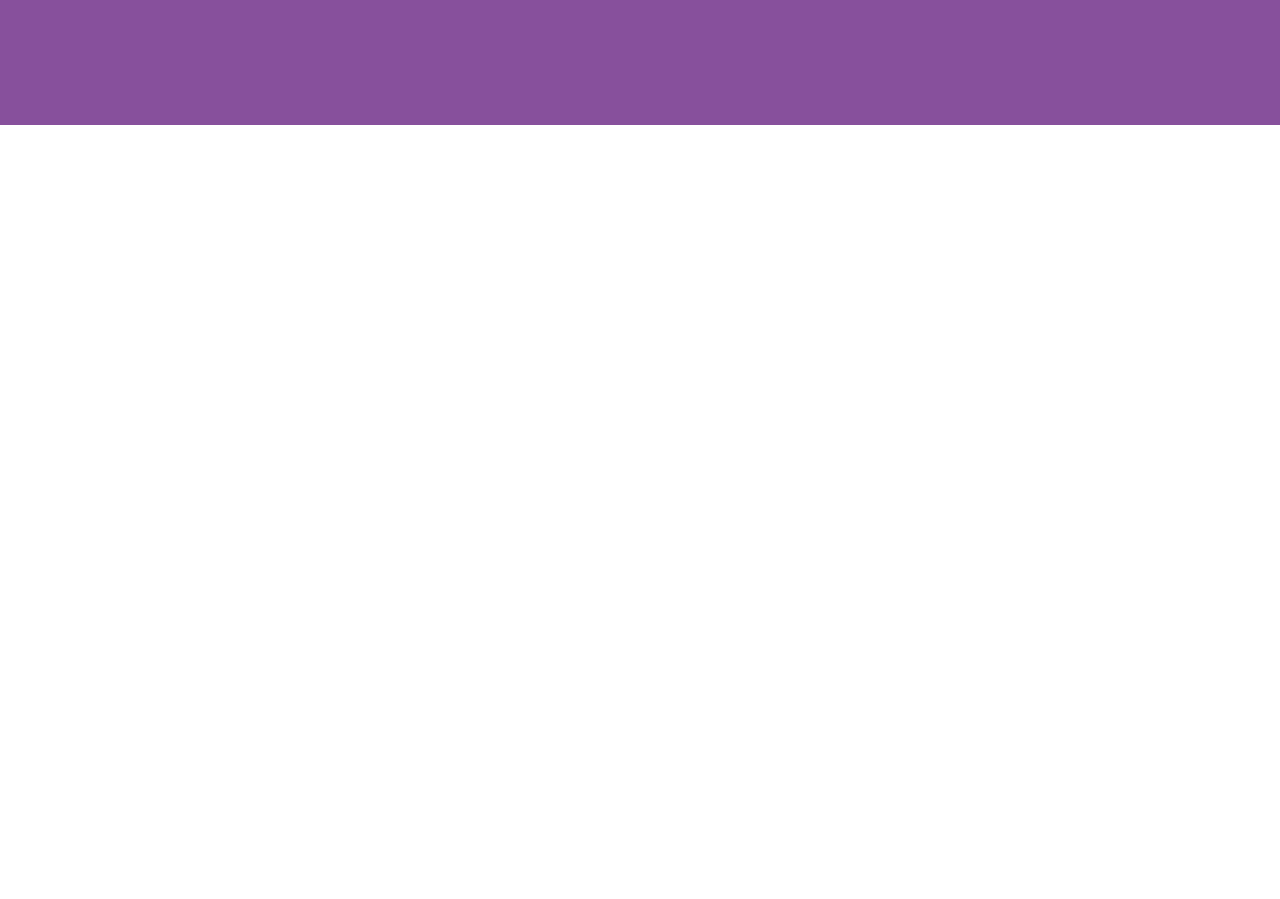
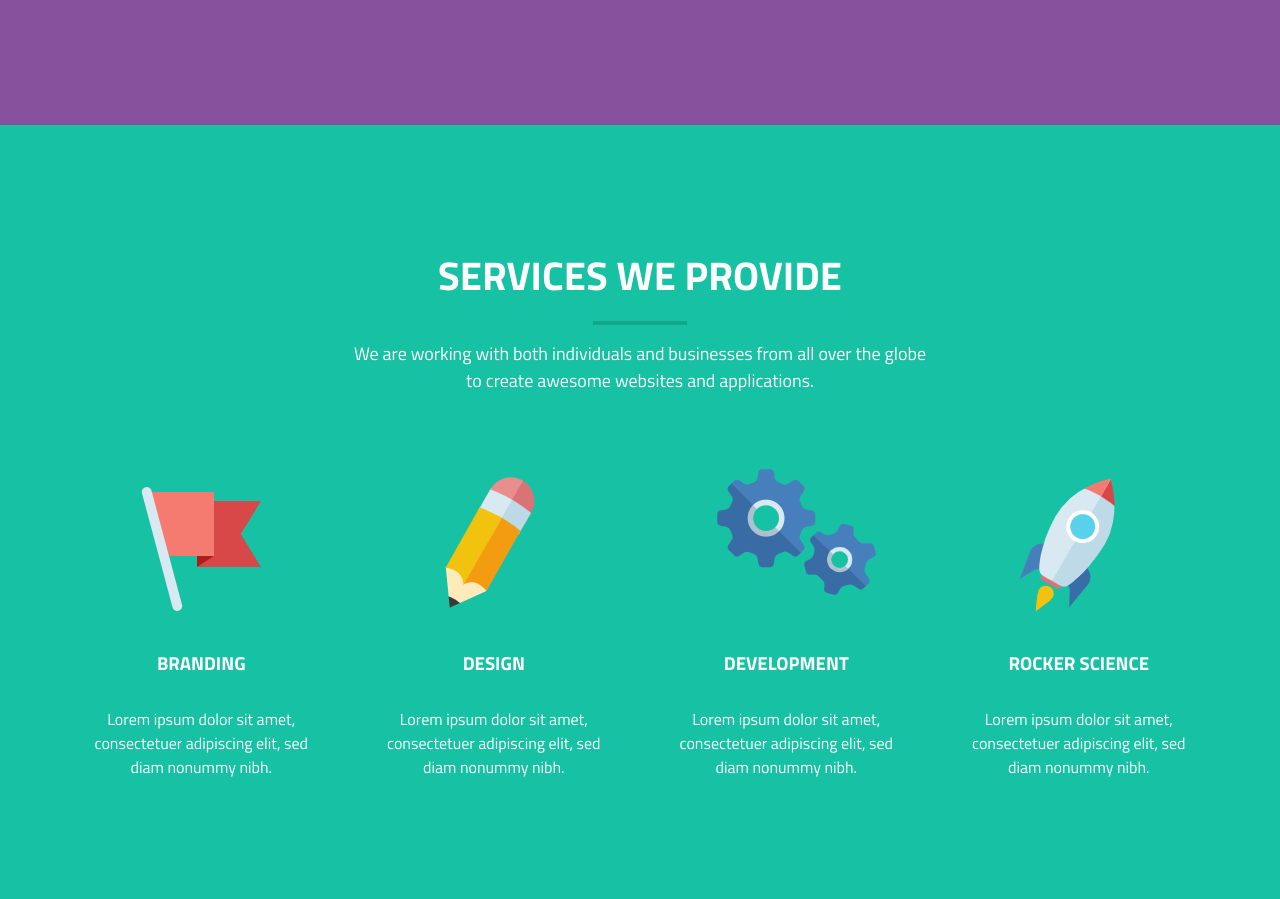
Before and after one commit to daoolet/kaktus, a plain HTML site: page index.html in a window 1280 px wide. Shown: the part 520-1419 px from the top of the page. Before the commit the page ends 800 px from the top, so only its background shows below. Drawn offline with Linux system fonts and the light colour scheme.

Commit message:
added 2nd section

```diff
--- a/css/main.scss
+++ b/css/main.scss
@@ -9,7 +9,7 @@ $bold: 700;
     padding: 0;
     margin: 0;
 }
-
+// ================== Header
 .header {
     background-color: #87509c;
 }
@@ -37,7 +37,7 @@ $bold: 700;
             }
 
             li:not(:last-child) {
-                margin-right: 35px;
+                margin-right: 15px;
             }
 
             a {
@@ -50,11 +50,12 @@ $bold: 700;
                 padding: 10px 15px;
                 border-radius: 6px;
                 transition: .3s;
+
+                &:hover {
+                    background-color: #643a79;
+                }
             }
 
-            a:hover {
-                background-color: #643a79;
-            }
         }
     }
 
@@ -87,3 +88,72 @@ $bold: 700;
         }
     }
 }
+
+// ================== Services
+.services {
+    background-color: #17c2a4;
+
+    .wrapper {
+        height: 100%;
+        max-width: 1170px;
+        margin: 0 auto;
+
+        .services-intro {
+            display: flex;
+            flex-direction: column;
+            text-align: center;
+            color: white;
+
+            &__title {
+                margin-top: 120px;
+                text-align: center;
+
+                text-transform: uppercase;
+                font-size: 40px;
+                font-weight: $bold;
+
+                &::after {
+                    content: '';
+                    display: block;
+                    height: 4px;
+                    width: 8%;
+                    margin: 15px auto;
+                    background-color: #14a58c;
+                }
+            }
+
+            &__descr {
+                width: 50%;
+                margin: 0 auto;
+                font-size: 18px;
+                font-weight: $regular;
+            }
+        }
+
+        .services-row {
+            margin-top: 70px;
+
+            &-cards {
+                display: flex;
+                justify-content: space-between;
+                align-items: baseline;
+
+                .card {
+                    text-align: center;
+                    color: white;
+
+                    h3 {
+                        text-transform: uppercase;
+                        margin: 30px 0;
+                    }
+
+                    p {
+                        width: 75%;
+                        margin: 0 auto;
+                        margin-bottom: 120px;
+                    }
+                }
+            }
+        }
+    }
+}
--- a/index.html
+++ b/index.html
@@ -14,7 +14,6 @@
 <body>
     <!-- Header -->
     <header class="header" id="home">
-
         <div class="wrapper">
 
             <nav class="nav">
@@ -26,10 +25,12 @@
 
                 <ul class="nav__menu">
                     <li class="nav__menu_item"><a href="#home" class="nav__menu_item_link">home</a></li>
+                    <li class="nav__menu_item"><a href="#services" class="nav__menu_item_link">services</a></li>
+                    <li class="nav__menu_item"><a href="#team" class="nav__menu_item_link">our team</a></li>
+                    <li class="nav__menu_item"><a href="#skills" class="nav__menu_item_link">skills</a></li>
+                    <li class="nav__menu_item"><a href="#work" class="nav__menu_item_link">works</a></li>
                     <li class="nav__menu_item"><a href="#about" class="nav__menu_item_link">about</a></li>
-                    <li class="nav__menu_item"><a href="#work" class="nav__menu_item_link">work</a></li>
-                    <li class="nav__menu_item"><a href="#blog" class="nav__menu_item_link">blog</a></li>
-                    <li class="nav__menu_item"><a href="#contact" class="nav__menu_item_link">contact</a></li>
+                    <li class="nav__menu_item"><a href="#contact" class="nav__menu_item_link">contact us</a></li>
                 </ul>
             </nav>
 
@@ -46,8 +47,53 @@
                 </div>
             </div>
         </div>
+    </header>
 
-    </header>
+    <!-- Services -->
+    <section class="services" id="services">
+        <div class="wrapper">
+
+            <div class="services-intro">
+                <p class="services-intro__title">services we provide</p>
+                <h4 class="services-intro__descr">We are working with both individuals and businesses from all over the globe
+                    to create awesome websites and applications.</h4>
+            </div>
+
+            <div class="services-row">
+                <div class="services-row-cards">
+
+                    <div class="card">
+                        <img src="/img/flag.png" alt="">
+                        <h3 class="title">branding</h3>
+                        <p class="descr">Lorem ipsum dolor sit amet, consectetuer adipiscing elit, sed diam nonummy nibh.</p>
+                    </div>
+
+                    <div class="card">
+                        <img src="/img/pencil.png" alt="">
+                        <h3 class="title">design</h3>
+                        <p class="descr">Lorem ipsum dolor sit amet, consectetuer adipiscing elit, sed diam nonummy nibh.</p>
+                    </div>
+
+                    <div class="card">
+                        <img src="/img/gear.png" alt="">
+                        <h3 class="title">development</h3>
+                        <p class="descr">Lorem ipsum dolor sit amet, consectetuer adipiscing elit, sed diam nonummy nibh.</p>
+                    </div>
+
+                    <div class="card">
+                        <img src="/img/rocket.png" alt="">
+                        <h3 class="title">rocker science</h3>
+                        <p class="descr">Lorem ipsum dolor sit amet, consectetuer adipiscing elit, sed diam nonummy nibh.</p>
+                    </div>
+
+                </div>
+            </div>
+
+        </div>
+    </section>
+
+    <!--  -->
+
 
 </body>
 
```
Also changed, not shown: css/main.css, 1 other file.
